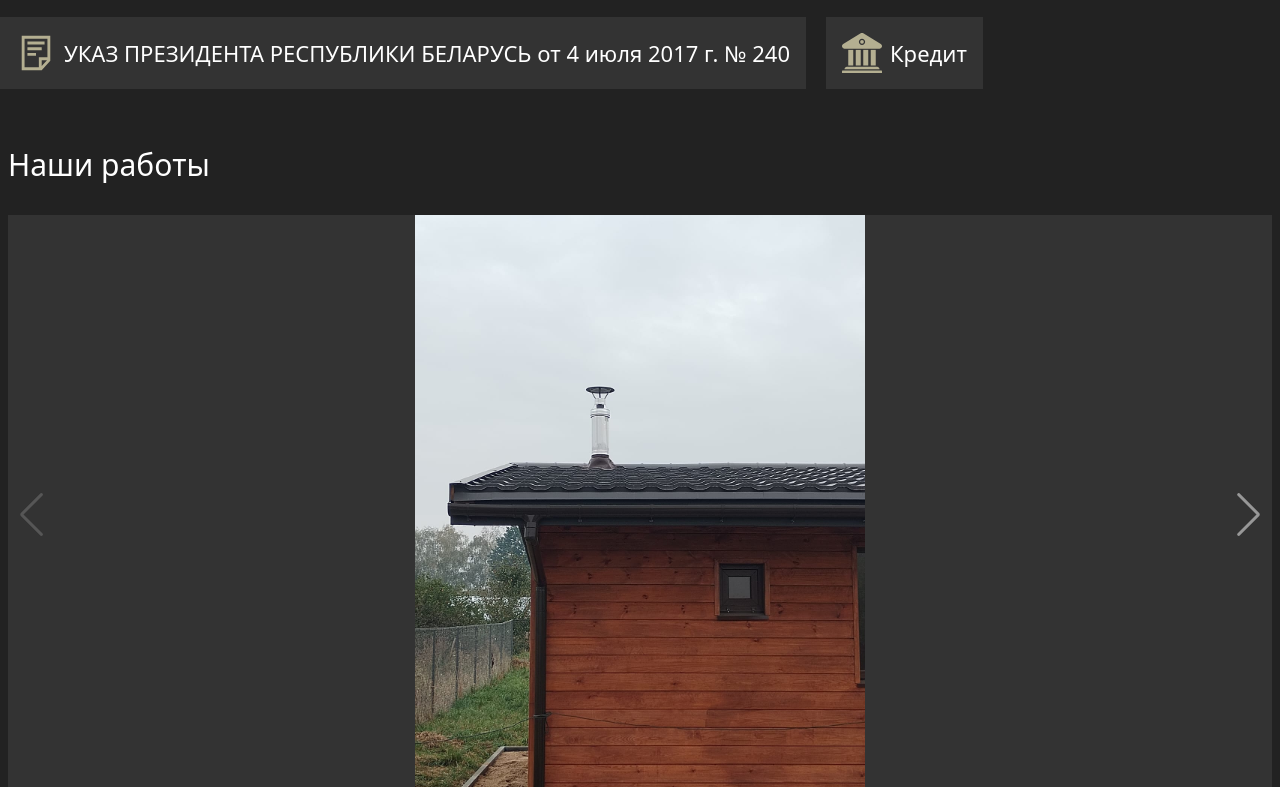
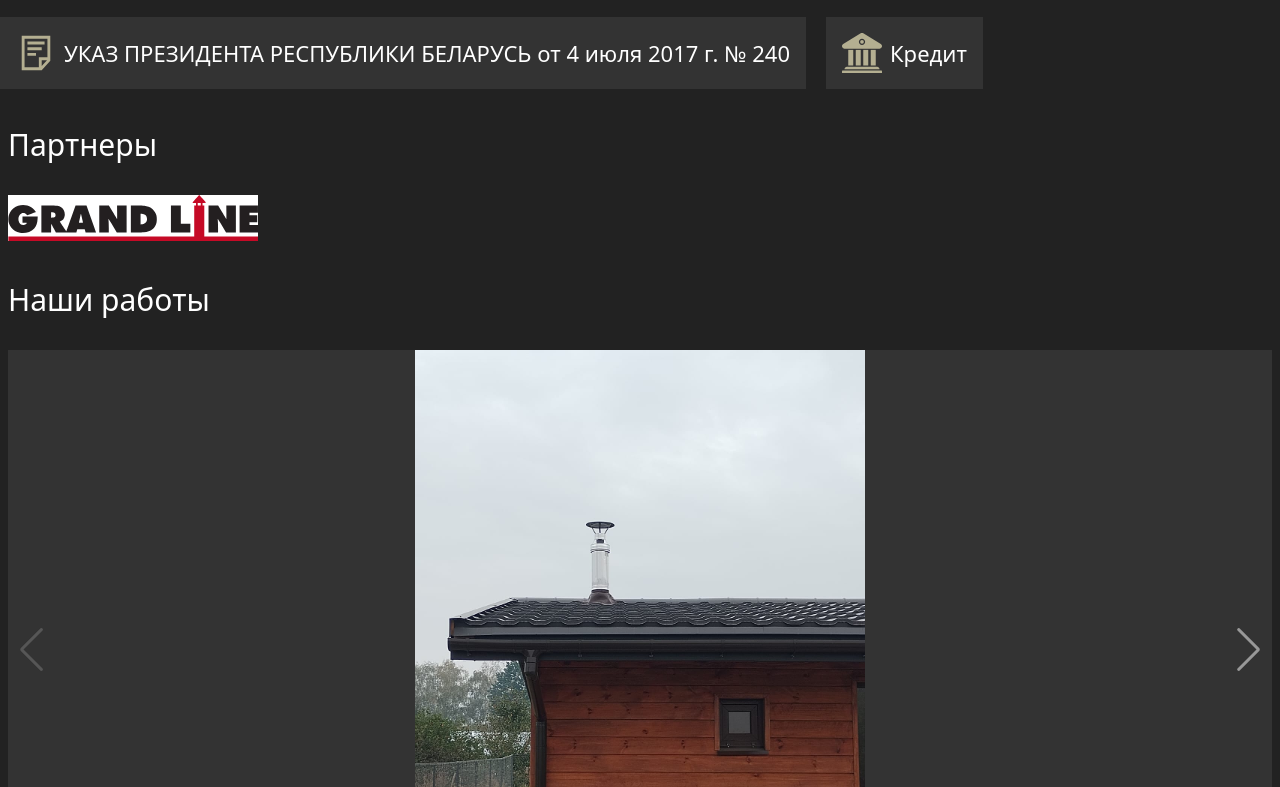
Before and after one commit to qusewen/roof, a website: page index.html in a window 1280 px wide. Shown: the part 3193-3980 px from the top of the page. Drawn offline with nearby package versions, Linux system fonts and the light colour scheme.

Commit message:
feat/ add new block

```diff
--- a/index.html
+++ b/index.html
@@ -237,6 +237,16 @@
             </ul>
         </div>
     </section>
+    <section>
+        <div class="container mx-auto text-white p-2">
+            <h2 class="text-[30px] mb-7">Партнеры</h2>
+            <div class="flex flex-wrap md:flex-row flex-col items-center gap-2">
+                <a href="https://mogilev.grandline.by/" target="_blank">
+                    <img alt="grandLine" src="assets/grandline.svg" class="w-[250px] bg-white"/>
+                </a>
+            </div>
+        </div>
+    </section>
     <section id="advantages">
         <div class="container mx-auto p-2 pt-7 text-white">
             <h2 class="text-[30px] mb-7">Наши работы</h2>
@@ -431,14 +441,13 @@
            <nav class="text-white lg:w-fit flex flex-col gap-2 lg:flex-row justify-start w-full pl-2">
                <a href="#" class="block w-fit">Главная</a>
                <a href="#work" class="block w-fit" >Услуги</a>
-               <a href="#work" class="block w-fit" >Оплата</a>
                <a href="#advantages" class="block w-fit" >Работы </a>
                <a href="#reviews" class="block w-fit" >Отзывы</a>
                <a href="#contact" class="block w-fit" >Контакты</a>
            </nav>
        </div>
         <div class="container mx-auto pt-7 justify-between items-center flex">
-            <div class="mr-3" style="width: 170px">
+            <div class=" mr-3" style="width: 170px">
             <p>ИП Кабышева А. С.</p>
             <p>УНП:791357531</p>
             <h2>©SkyTop 2024</h2>
```
Also changed, not shown: assets/grandline.svg (added), output.css.
